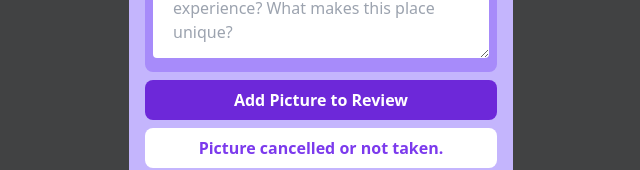
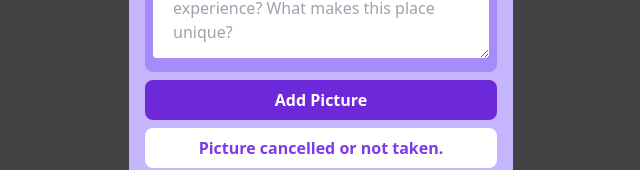
Before and after one commit to 0tt0I/DRP, a Next.js app in the folder app/: page /customer/spread-the-word in a window 1280 px wide. Shown: the part 277-447 px from the top of the page, without its empty margins (319-959 px from the left). Built offline with nearby package versions, Linux system fonts and the light colour scheme; no server answers; sample sign-in values are in the browser's storage.

Commit message:
feat: change add picture to review button in spread the word to add picture

```diff
--- a/app/pages/customer/spread-the-word.tsx
+++ b/app/pages/customer/spread-the-word.tsx
@@ -163,7 +163,7 @@ export default function AddReferral () {
         </Dialog>
 
         <button className="general-button" onClick={() => setPicOpen(true)}>
-          Add Picture to Review
+          Add Picture
         </button>
 
         <h1 className="white-div font-bold text-nondark p-2 text-center">{inputValidation}</h1>
```
